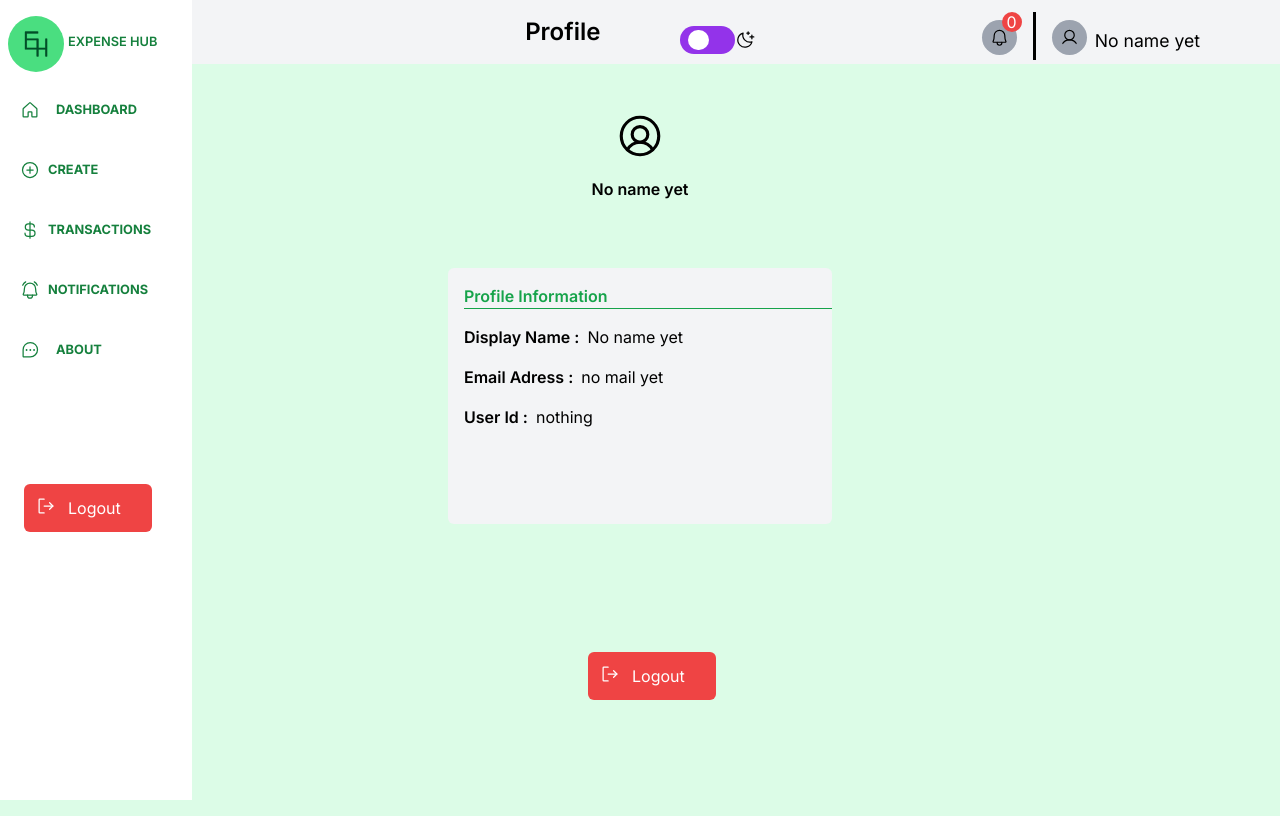
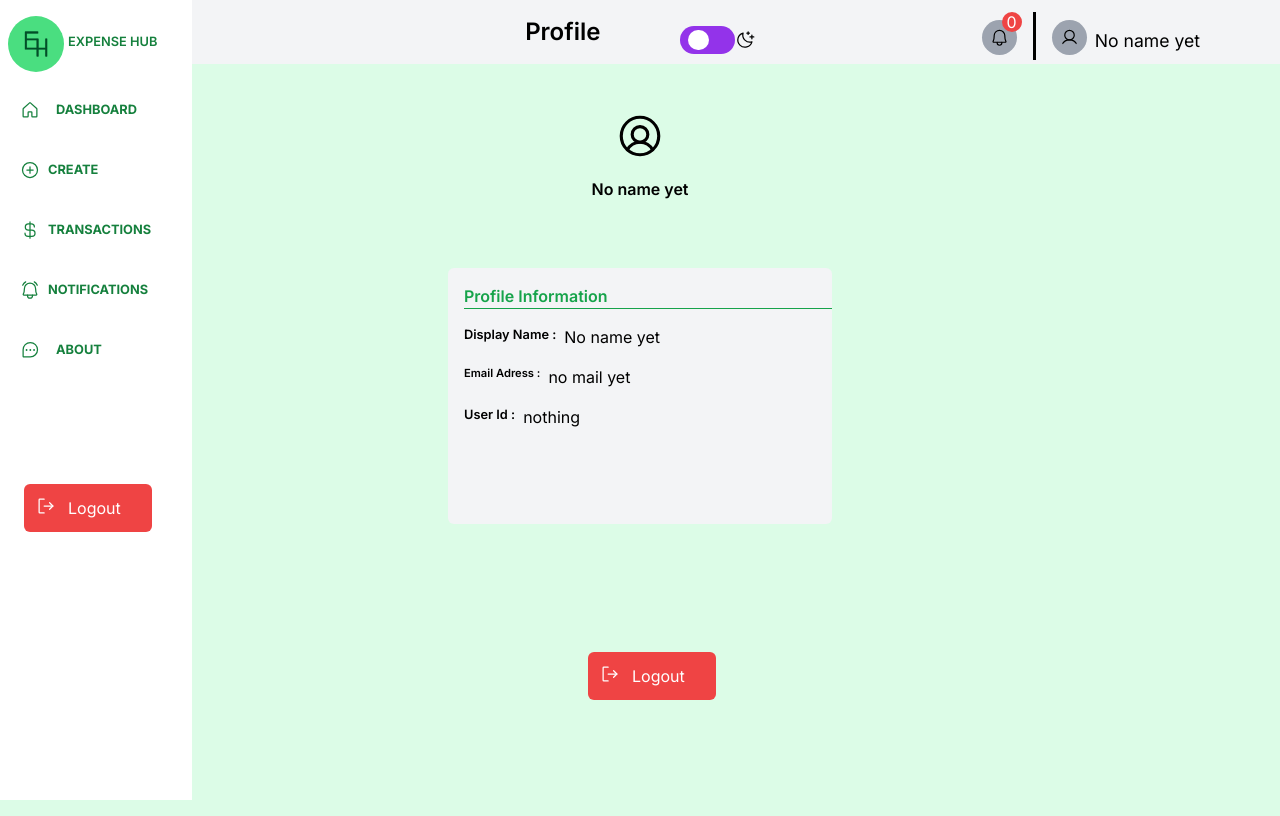
Before and after one commit to Omotayo21/expense-hub, a Next.js app: page /profile in a window 1280 px wide. Built offline with nearby package versions, Linux system fonts and the light colour scheme; no server answers.

Commit message:
Update page.jsx

```diff
--- a/src/app/(shared-layout)/profile/page.jsx
+++ b/src/app/(shared-layout)/profile/page.jsx
@@ -45,17 +45,17 @@ useEffect(() => {
           Profile Information
         </h2>
         <div className="flex flex-row gap-x-2">
-          <label className="text-[1rem] font-semibold">Display Name : </label>
+          <label className="text-[0.8rem] font-semibold">Display Name : </label>
           <p>{name}</p>
         </div>
         <div className="flex flex-row gap-x-2">
           {" "}
-          <label className="text-[1rem] font-semibold">Email Adress : </label>
+          <label className="text-[0.7rem] font-semibold">Email Adress : </label>
           <p>{email}</p>
         </div>
         <div className="flex flex-row gap-x-2">
           {" "}
-          <label className="text-[1rem] font-semibold">User Id : </label>
+          <label className="text-[0.8rem] font-semibold">User Id : </label>
           <p>{data}</p>
         </div>
       </div>
```
